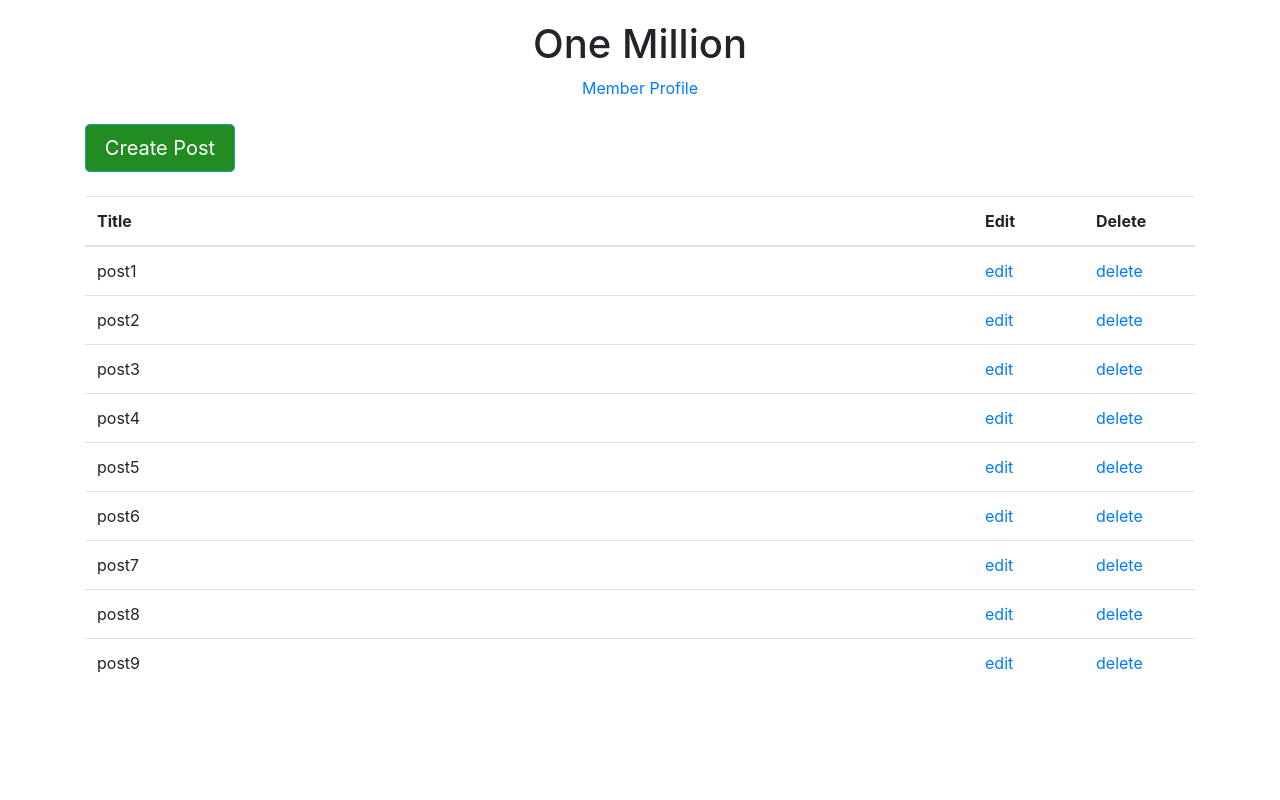
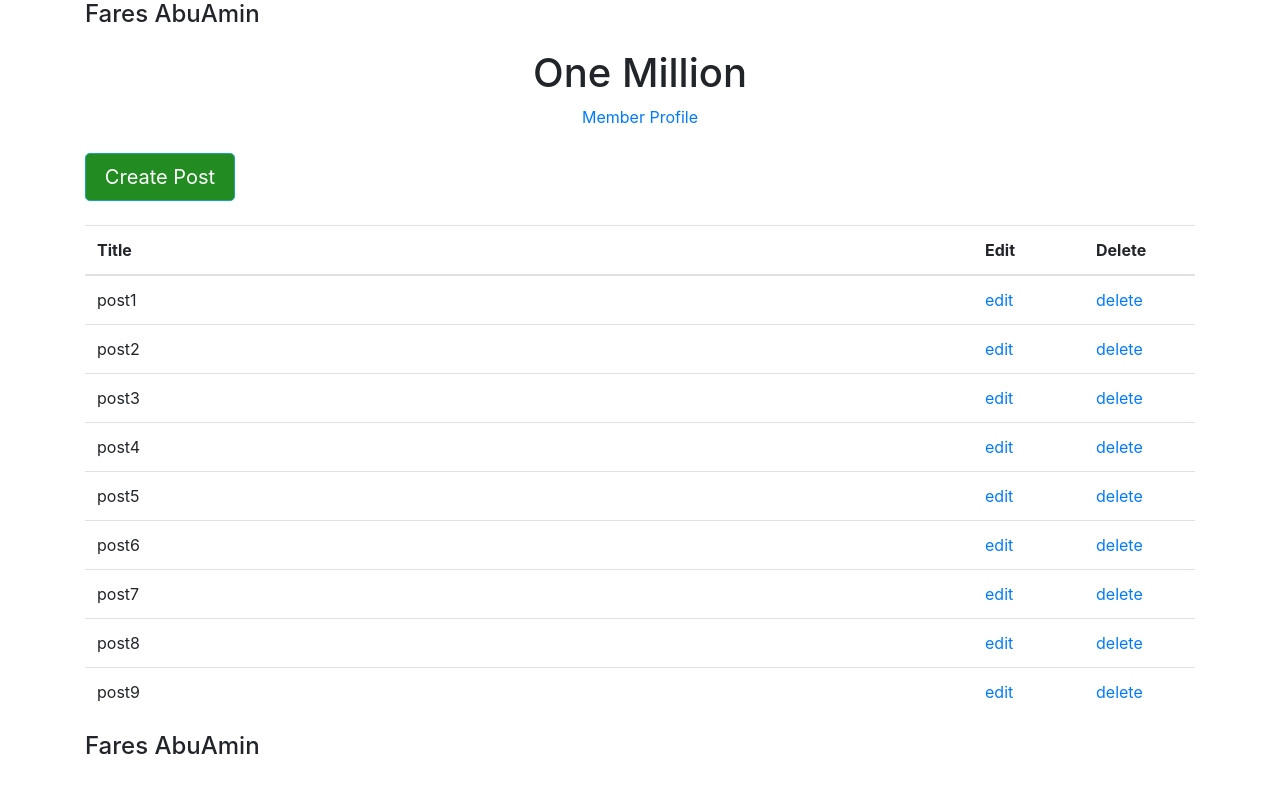
Before and after one commit to fareseagle2008/forums-flask, a Flask app: page / in a window 1280 px wide. Run offline with Flask 2, Linux system fonts and the light colour scheme; some libraries are stand-ins or nearby versions.

Commit message:
index update

```diff
--- a/app/templates/index.html
+++ b/app/templates/index.html
@@ -8,6 +8,7 @@
 <body>
 
 	<div class="container">
+		<div class="header"><h4> Fares AbuAmin </h4></div>
 		<h1>One Million</h1>
 		<div class="links">
 			<a href="#">Member</a>
@@ -35,6 +36,7 @@
 				</thead>
 			</table>
 		</div>
+		<div class="footer"><h4> Fares AbuAmin </h4></div>
 
 	</div>
 
```
